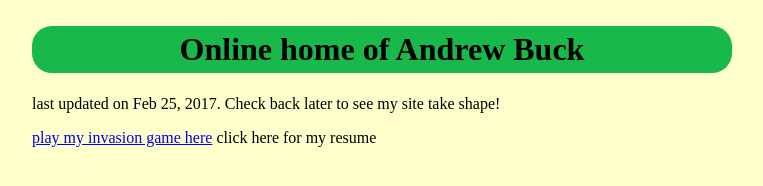
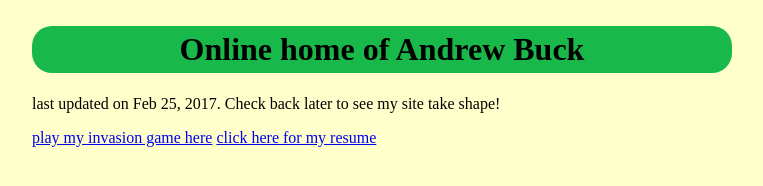
Before and after one commit to life4ants/life4ants.github.io, a plain HTML site: page index.html in a window 1280 px wide. Shown: the whole page, without its empty margins (258-1021 px from the left). Drawn offline with Linux system fonts and the light colour scheme.

Commit message:
fix href

```diff
--- a/index.html
+++ b/index.html
@@ -10,6 +10,6 @@
     <h1>Online home of Andrew Buck</h1>
     <p>last updated on Feb 25, 2017. Check back later to see my site take shape!</p>
     <a href='/invasion.html'>play my invasion game here</a>
-		<a herf='/AndrewBuck_RailsDeveloper.pdf'>click here for my resume</a>
+		<a href='/AndrewBuck_RailsDeveloper.pdf'>click here for my resume</a>
   </body>
 </html>
```
